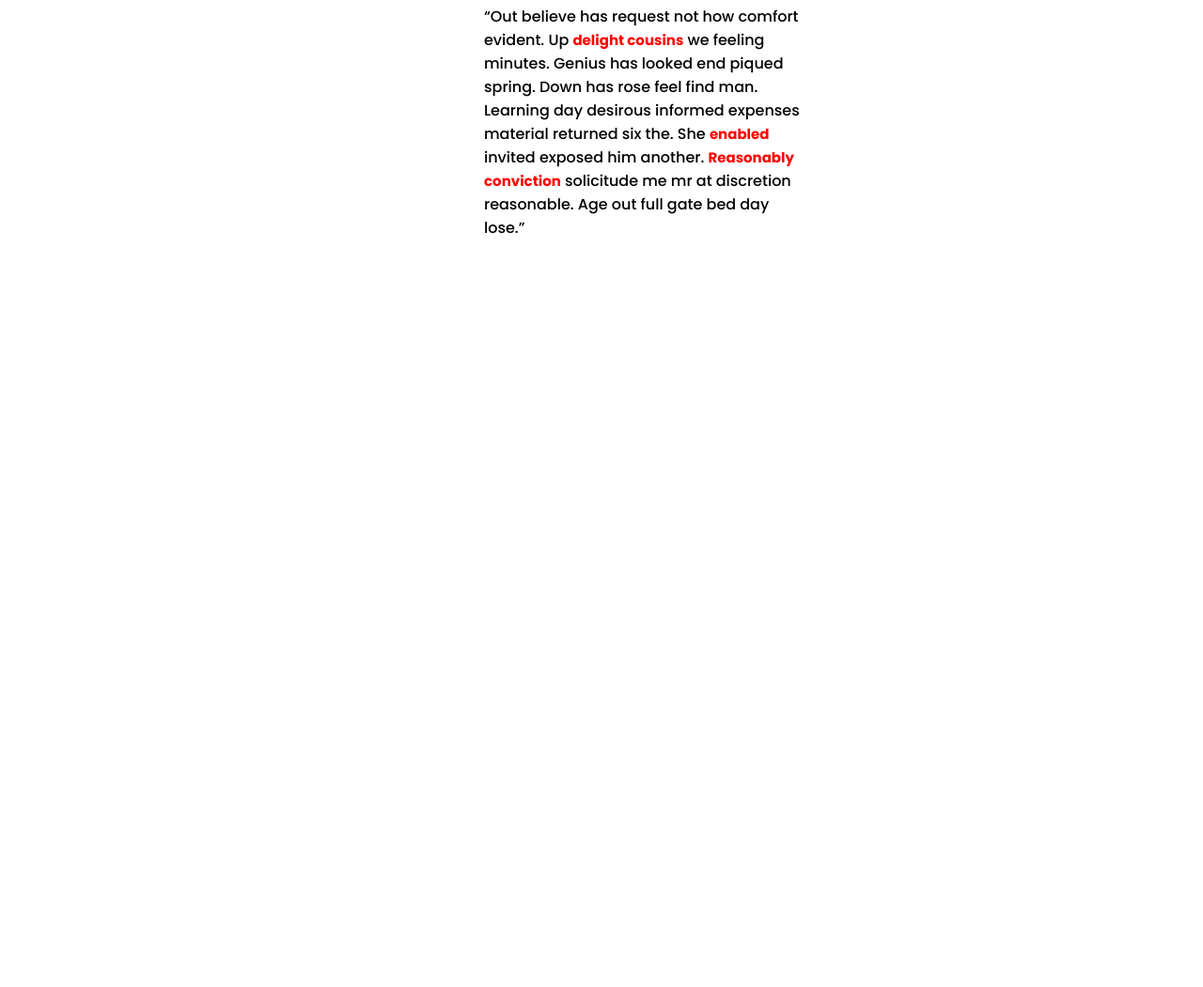
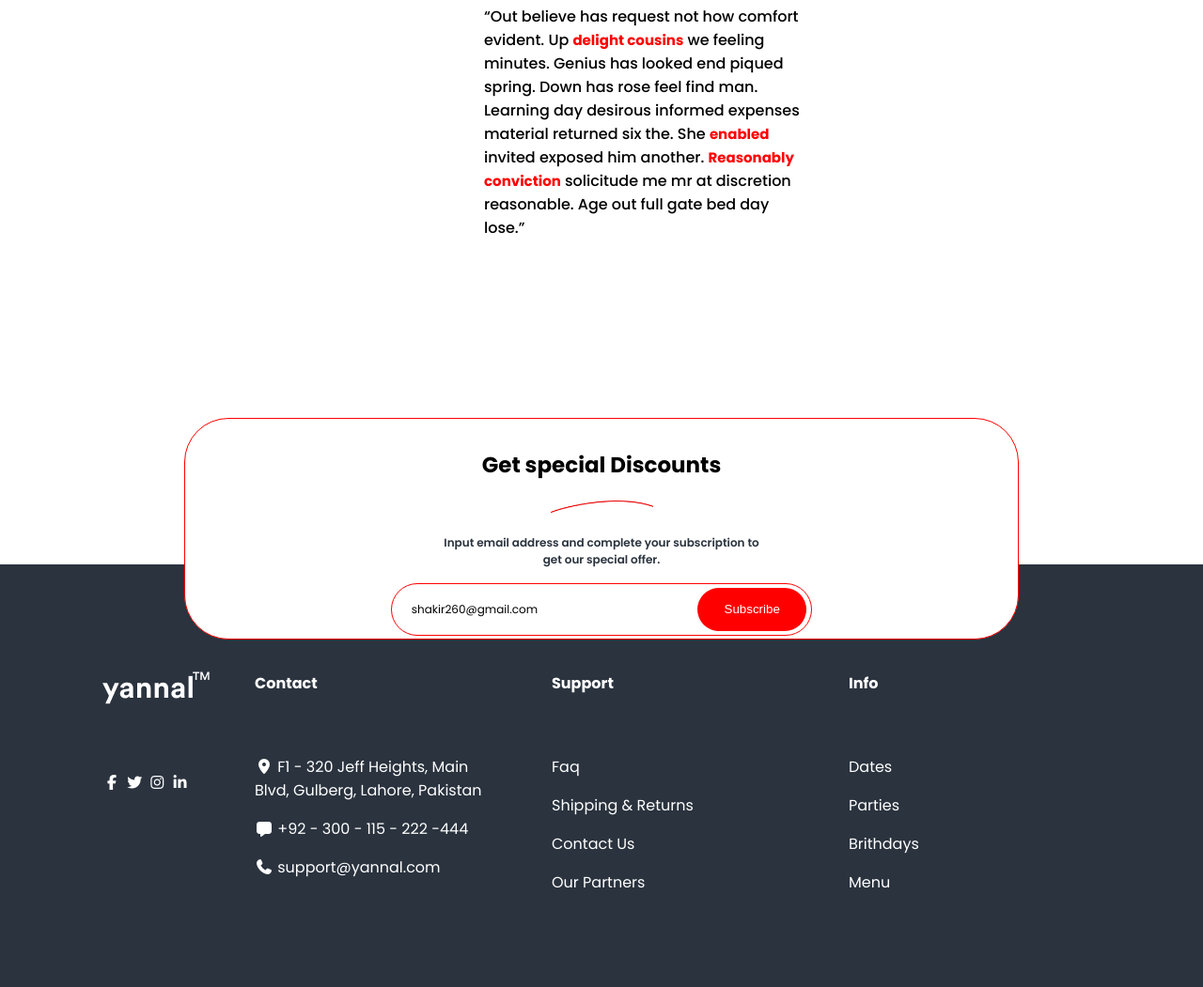
Before and after one commit to abanoub-abdelmessih/kababs-landing-page, a plain HTML site: page index.html in a window 1280 px wide. Shown: the part 6398-7449 px from the top of the page at 94% size. Before the commit the page ends 6683 px from the top, so only its background shows below. Drawn offline with Linux system fonts and the light colour scheme; a web font is replaced by a local one.

Commit message:
add footer

```diff
--- a/assets/css/style.css
+++ b/assets/css/style.css
@@ -803,3 +803,88 @@ ul {
 }
 
 /* end testimonial Section */
+/* Start discount Section */
+.discount {
+  width: 55.5rem;
+  height: 14.75rem;
+  border: 0.0625rem solid var(--main-color);
+  border-radius: 2.9375rem;
+  margin: 5rem auto 0;
+  display: flex;
+  flex-direction: column;
+  align-items: center;
+  padding: 2rem;
+  gap: 1rem;
+  position: relative;
+  bottom: -5rem;
+  background-color: white;
+}
+.discount h4 {
+  font-weight: 700;
+  font-size: 1.4375rem;
+}
+.discount img {
+  width: 6.8125rem;
+  height: 0.8125rem;
+  text-align: end;
+}
+.discount p {
+  width: 22rem;
+  font-weight: 600;
+  font-size: 0.75rem;
+  color: var(--secondary-color);
+  text-align: center;
+}
+.discount__input {
+  width: 28rem;
+  height: 3.5rem;
+  padding: 0.3rem;
+  font-weight: 400;
+  font-size: 0.75rem;
+  display: flex;
+  justify-content: space-between;
+  align-items: center;
+  border-radius: 2.9375rem;
+  border: 0.0625rem var(--main-color) solid;
+}
+.discount__input span {
+  padding-left: 1rem;
+}
+.discount__input button {
+  width: 7.25rem;
+  height: 2.875rem;
+  border-radius: 2.9375rem;
+  background-color: var(--main-color);
+  border: none;
+  color: white;
+}
+
+/* end discount Section */
+/* Start footer Section */
+footer {
+  background-color: var(--secondary-color);
+  height: 28.125rem;
+  display: flex;
+  justify-content: center;
+  align-items: center;
+}
+footer .container {
+  color: white;
+  display: flex;
+  justify-content: center;
+  gap: 3rem;
+  padding-top: 1rem;
+}
+footer .footer__item {
+  display: flex;
+  flex-direction: column;
+  gap: 4rem;
+}
+footer .footer__item ul {
+  display: flex;
+  flex-direction: column;
+  gap: 1rem;
+  font-weight: 400;
+  width: 16.75rem;
+}
+/* end footer Section */
--- a/index.html
+++ b/index.html
@@ -593,6 +593,66 @@
         </div>
       </section>
       <!-- End Testimonial Section -->
+      <section class="discount">
+        <h4>Get special Discounts</h4>
+        <div class="discount__curveline">
+          <img src="assets/images/curve_line.png" alt="curve line" />
+        </div>
+        <p>
+          Input email address and complete your subscription to get our special
+          offer.
+        </p>
+        <div class="discount__input">
+          <span>shakir260@gmail.com</span>
+          <button>Subscribe</button>
+        </div>
+      </section>
     </main>
+    <footer>
+      <div class="container">
+        <div class="footer__item">
+          <a href="#">
+            <img src="assets/images/logo__light.png" alt="logo image" />
+          </a>
+          <div class="social__items">
+            <i class="fa-brands fa-facebook-f"></i>
+            <i class="fa-brands fa-twitter"></i>
+            <i class="fa-brands fa-instagram"></i>
+            <i class="fa-brands fa-linkedin-in"></i>
+          </div>
+        </div>
+        <div class="footer__item">
+          <h4>Contact</h4>
+          <ul>
+            <li>
+              <i class="fa-solid fa-location-dot"></i> F1 - 320 Jeff Heights,
+              Main Blvd, Gulberg, Lahore, Pakistan
+            </li>
+            <li>
+              <i class="fa-solid fa-message"></i> +92 - 300 - 115 - 222 -444
+            </li>
+            <li><i class="fa-solid fa-phone"></i> support@yannal.com</li>
+          </ul>
+        </div>
+        <div class="footer__item">
+          <h4>Support</h4>
+          <ul>
+            <li>Faq</li>
+            <li>Shipping & Returns</li>
+            <li>Contact Us</li>
+            <li>Our Partners</li>
+          </ul>
+        </div>
+        <div class="footer__item">
+          <h4>Info</h4>
+          <ul>
+            <li>Dates</li>
+            <li>Parties</li>
+            <li>Brithdays</li>
+            <li>Menu</li>
+          </ul>
+        </div>
+      </div>
+    </footer>
   </body>
 </html>
```
Also changed, not shown: assets/images/logo__light.png (added).
